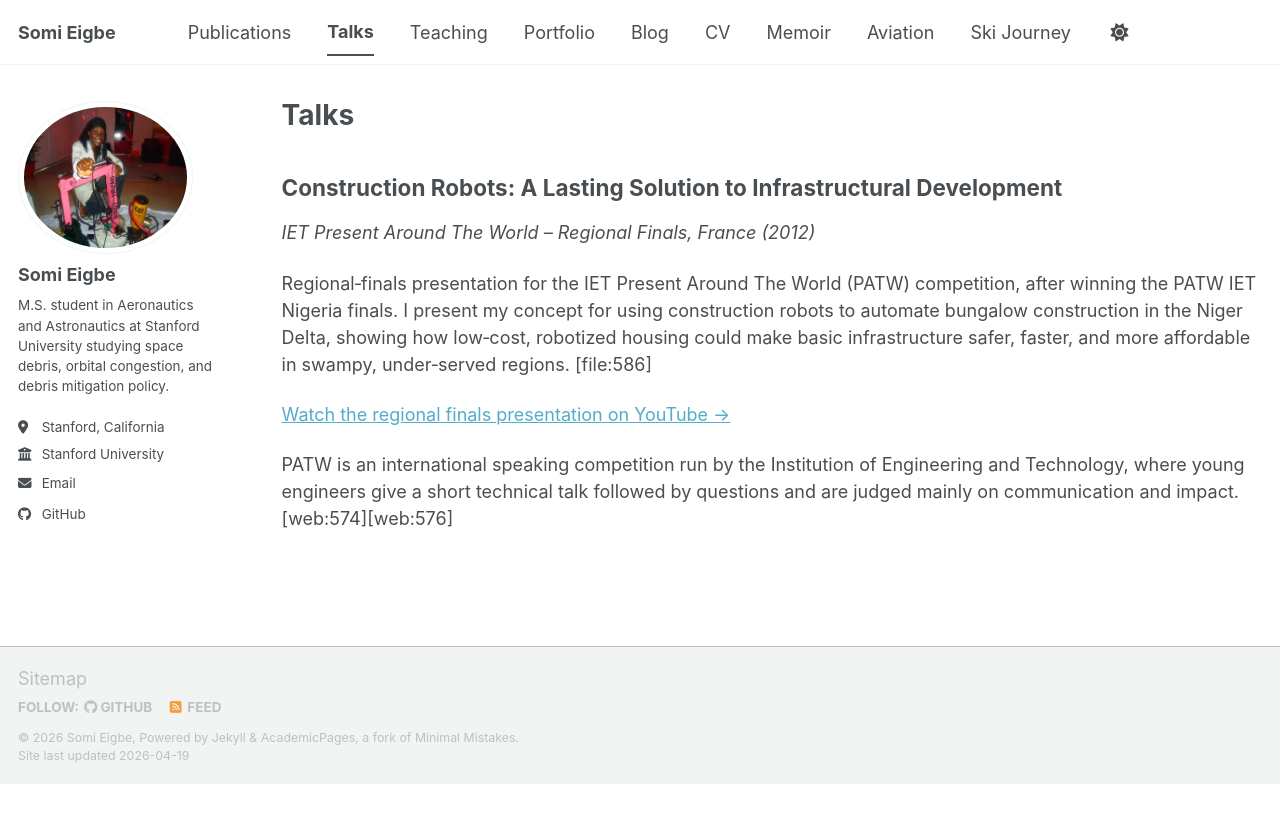
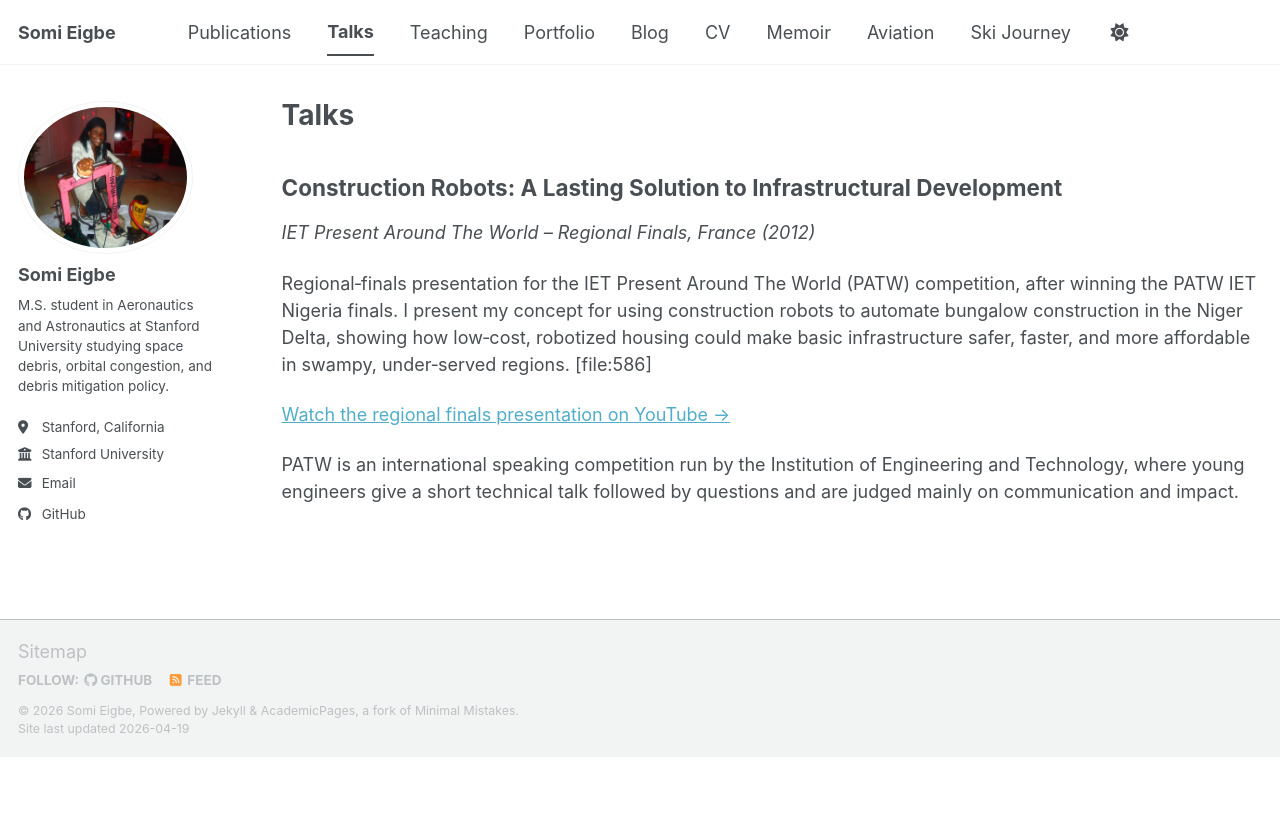
Before and after one commit to somisash/somisash.github.io, a Jekyll site: the page built from _talks/2012-03-01-talk-1.md, in a window 1280 px wide. Shown: the top 823 px of the page. Built offline with Jekyll 4.4.1, drawn with Linux system fonts in a browser that asks for light colours; a script bundle is joined from its source files by our own code; library files that are not in the unit come from our copies.

Commit message:
Update 2012-03-01-talk-1.md

```diff
--- a/_talks/2012-03-01-talk-1.md
+++ b/_talks/2012-03-01-talk-1.md
@@ -13,4 +13,4 @@ Regional‑finals presentation for the IET Present Around The World (PATW) compe
 
 [Watch the regional finals presentation on YouTube →](https://www.youtube.com/watch?v=FLOqhxGb7Bw)
 
-PATW is an international speaking competition run by the Institution of Engineering and Technology, where young engineers give a short technical talk followed by questions and are judged mainly on communication and impact. [web:574][web:576]
+PATW is an international speaking competition run by the Institution of Engineering and Technology, where young engineers give a short technical talk followed by questions and are judged mainly on communication and impact.
```
